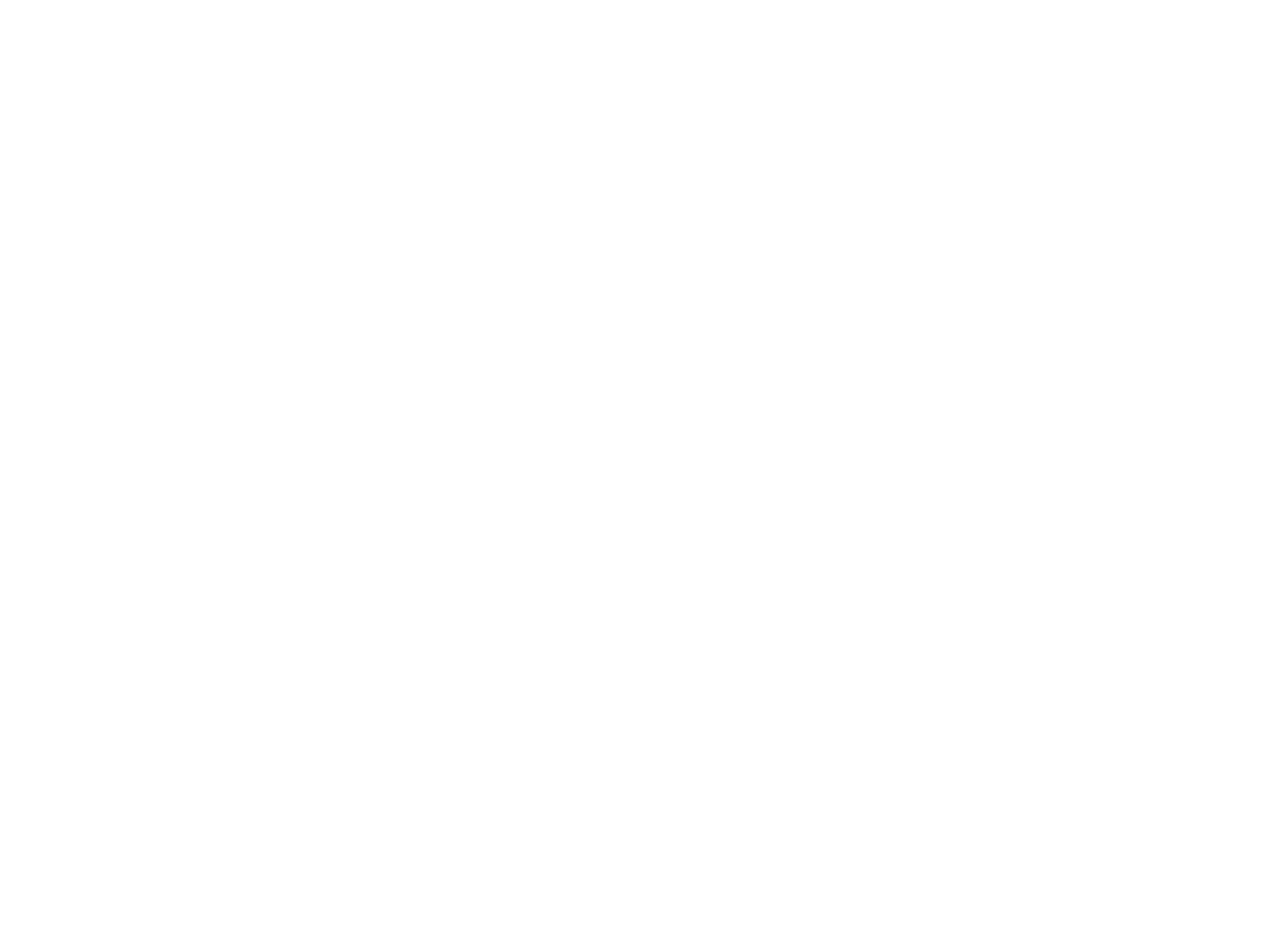
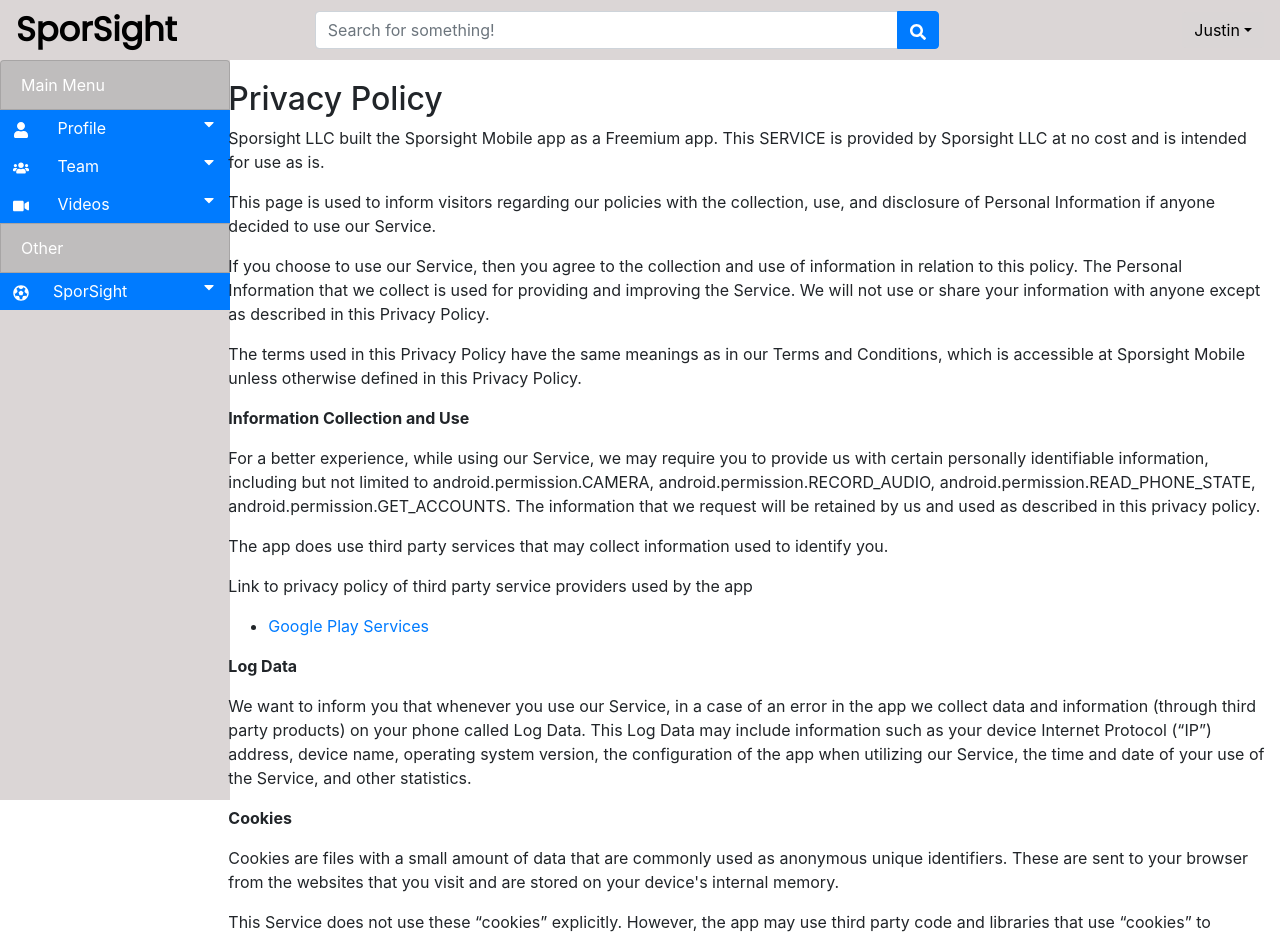
Before and after one commit to justinnp/SporSight-frontend, a React (Create React App) app: page /privacy_policy in a window 1280 px wide. Shown: the top 937 px of the page. Before the commit the page ends 800 px from the top, so only its background shows below. Built offline with nearby package versions, Linux system fonts and the light colour scheme.

Commit message:
uhm, stuff looks better than before

```diff
--- a/src/App.js
+++ b/src/App.js
@@ -4,6 +4,7 @@
 import Home from './Components/Home';
 import Topbar from './Components/Topbar';
 import Sidebar from './Components/Sidebar';
+import PrivacyPolicy from './Components/PrivacyPolicy';
 
 const App = () => {
   return (
@@ -14,6 +15,7 @@
         {/* the following two routes will not be used in the final product, only using now so you can see what youre working on */}
         <Route path="/topbar" component={Topbar} />
         <Route path="/sidebar" component={Sidebar} />
+        <Route path="/privacy_policy" component={PrivacyPolicy} />
       </Switch>
     </BrowserRouter>
   )
--- a/src/CSS/sidebar.css
+++ b/src/CSS/sidebar.css
@@ -1,13 +1,20 @@
 body {
-    padding-top: 56px;
     font-family: 'Poppins', sans-serif;
 }
 
 .logo {
     font-family: 'Poppins', sans-serif;
     font-weight: bold;
-    font-size: 3vh;
+    /* font-size: 3vh; */
     color: black;
+}
+
+.stretch {
+    font-stretch: expanded;
+}
+
+.displayArea {
+    padding-top: 80px;
 }
 
 .modal-backdrop { opacity: .1 !important; }
@@ -20,6 +27,7 @@
     min-height: 100vh;
     background-color: #DBD6D6;
     padding: 0;
+    padding-top: 60px;
 }
 
 /* Sidebar sizes when expanded and expanded */
@@ -80,4 +88,6 @@
     content: url("../images/SporSight.png");
     background-color: transparent;
     border: none;
+    height: 60%;
+    width: 50%;
 }
--- /dev/null
+++ b/src/Components/PrivacyPolicy.js
@@ -0,0 +1,75 @@
+import React, {Component} from 'react';
+import {Row} from 'reactstrap';
+import Topbar from './Topbar';
+import Sidebar from './Sidebar';
+
+class PrivacyPolicy extends Component {
+  render() {
+    return (
+        <div>
+            <Row>
+              <Topbar />
+            </Row>
+            <Row id="body-row">
+                <div className="position-fixed">
+                  <Sidebar />
+                </div>
+                <div class="col offset-md-2 displayArea">
+                    <h2>Privacy Policy</h2> <p> Sporsight LLC built the Sporsight Mobile app as a Freemium app. This SERVICE is provided by
+                        Sporsight LLC at no cost and is intended for use as is.
+                    </p> <p>This page is used to inform visitors regarding our policies with the collection, use, and disclosure
+                        of Personal Information if anyone decided to use our Service.
+                    </p> <p>If you choose to use our Service, then you agree to the collection and use of information in
+                        relation to this policy. The Personal Information that we collect is used for providing and improving
+                        the Service. We will not use or share your information with anyone except as described
+                        in this Privacy Policy.
+                    </p> <p>The terms used in this Privacy Policy have the same meanings as in our Terms and Conditions, which is
+                        accessible at Sporsight Mobile unless otherwise defined in this Privacy Policy.
+                    </p> <p><strong>Information Collection and Use</strong></p> <p>For a better experience, while using our Service, we may require you to provide us with certain
+                        personally identifiable information, including but not limited to android.permission.CAMERA, android.permission.RECORD_AUDIO, android.permission.READ_PHONE_STATE, android.permission.GET_ACCOUNTS. The information that we request will be retained by us and used as described in this privacy policy.
+                    </p> <p>The app does use third party services that may collect information used to identify you.</p> <div><p>Link to privacy policy of third party service providers used by the app</p> <ul><li><a href="https://www.google.com/policies/privacy/" target="_blank">Google Play Services</a></li></ul></div> <p><strong>Log Data</strong></p> <p> We want to inform you that whenever you use our Service, in a case of
+                        an error in the app we collect data and information (through third party products) on your phone
+                        called Log Data. This Log Data may include information such as your device Internet Protocol (“IP”) address,
+                        device name, operating system version, the configuration of the app when utilizing our Service,
+                        the time and date of your use of the Service, and other statistics.
+                    </p> <p><strong>Cookies</strong></p> <p>Cookies are files with a small amount of data that are commonly used as anonymous unique identifiers.
+                        These are sent to your browser from the websites that you visit and are stored on your device's internal
+                        memory.
+                    </p> <p>This Service does not use these “cookies” explicitly. However, the app may use third party code and
+                        libraries that use “cookies” to collect information and improve their services. You have the option to
+                        either accept or refuse these cookies and know when a cookie is being sent to your device. If you choose
+                        to refuse our cookies, you may not be able to use some portions of this Service.
+                    </p> <p><strong>Service Providers</strong></p> <p> We may employ third-party companies and individuals due to the following reasons:</p> <ul><li>To facilitate our Service;</li> <li>To provide the Service on our behalf;</li> <li>To perform Service-related services; or</li> <li>To assist us in analyzing how our Service is used.</li></ul> <p> We want to inform users of this Service that these third parties have access to
+                        your Personal Information. The reason is to perform the tasks assigned to them on our behalf. However,
+                        they are obligated not to disclose or use the information for any other purpose.
+                    </p> <p><strong>Security</strong></p> <p> We value your trust in providing us your Personal Information, thus we are striving
+                        to use commercially acceptable means of protecting it. But remember that no method of transmission over
+                        the internet, or method of electronic storage is 100% secure and reliable, and we cannot guarantee
+                        its absolute security.
+                    </p> <p><strong>Links to Other Sites</strong></p> <p>This Service may contain links to other sites. If you click on a third-party link, you will be directed
+                        to that site. Note that these external sites are not operated by us. Therefore, we strongly
+                        advise you to review the Privacy Policy of these websites. We have no control over
+                        and assume no responsibility for the content, privacy policies, or practices of any third-party sites
+                        or services.
+                    </p> <p><strong>Children’s Privacy</strong></p> <p>These Services do not address anyone under the age of 13. We do not knowingly collect
+                        personally identifiable information from children under 13. In the case we discover that a child
+                        under 13 has provided us with personal information, we immediately delete this from
+                        our servers. If you are a parent or guardian and you are aware that your child has provided us with personal
+                        information, please contact us so that we will be able to do necessary actions.
+                    </p> <p><strong>Changes to This Privacy Policy</strong></p> <p> We may update our Privacy Policy from time to time. Thus, you are advised to review
+                        this page periodically for any changes. We will notify you of any changes by posting
+                        the new Privacy Policy on this page. These changes are effective immediately after they are posted on
+                        this page.
+                    </p> <p><strong>Contact Us</strong></p> <p>If you have any questions or suggestions about our Privacy Policy, do not hesitate to contact
+                        us.
+                    </p> <p>This privacy policy page was created at <a href="https://privacypolicytemplate.net" target="_blank">privacypolicytemplate.net</a>
+                        and modified/generated by <a href="https://app-privacy-policy-generator.firebaseapp.com/" target="_blank">App
+                        Privacy Policy Generator</a></p>
+              </div>
+            </Row>
+        </div>
+      );
+  }
+}
+
+export default PrivacyPolicy;
--- a/src/Components/Sidebar.js
+++ b/src/Components/Sidebar.js
@@ -1,6 +1,7 @@
 import React, { Component } from 'react';
 import {Button, Collapse} from 'reactstrap';
 import {FaCaretDown, FaUserEdit, FaFutbol, FaRegCreditCard, FaUser, FaUpload, FaVideo, FaClipboardList, FaArchive, FaHome, FaUsers, FaInfoCircle, FaRegComment, FaRegCopyright} from 'react-icons/fa';
+import {Redirect} from 'react-router-dom';
 import '../CSS/sidebar.css';
 
 class Sidebar extends Component {
@@ -10,13 +11,26 @@
             collapseProfile: false,
             collapseTeam: false,
             collapseSporSight: false,
-            collapseVideos: false
+            collapseVideos: false,
+            redirect: false
         }
         this.toggleProfile = this.toggleProfile.bind(this);
         this.toggleSporSight = this.toggleSporSight.bind(this);
         this.toggleTeam = this.toggleTeam.bind(this);
         this.toggleVideos = this.toggleVideos.bind(this);
     }
+
+    setRedirect = (param) => {
+        this.setState({
+          [param]: true
+        })
+    }
+
+    renderPrivacyPolicyRedirect = (param) => {
+        if (this.state.redirect) {
+          return <Redirect to='/privacy_policy' />
+        }
+      }
 
     toggleProfile = () => {
         this.setState({
@@ -41,7 +55,7 @@
 
     render() {
         return (
-            <div id="sidebar-container" class="sidebar-expanded d-none d-md-block col-2">
+            <div id="sidebar-container" class="sidebar-expanded d-none d-md-block">
                 <ul class="list-group sticky-top sticky-offset">
                     <li class="list-group-item text-muted d-flex align-items-center menu-collapsed" style={{backgroundColor: "#BFBDBD"}}>
                         <span style={{color: "white"}}>Main Menu</span>
@@ -137,7 +151,8 @@
                                 </a>
                             </li>
                             <li>
-                                <a style={{color:"black"}}>
+                                {this.renderPrivacyPolicyRedirect()}
+                                <a onClick={() => this.setRedirect("redirect")}>
                                     <FaRegCopyright className="mr-4"/>   Privacy Policy
                                 </a>
                             </li>
--- a/src/Components/Topbar.js
+++ b/src/Components/Topbar.js
@@ -1,5 +1,6 @@
 import React, {Component} from 'react'
-import { Dropdown, DropdownToggle, DropdownMenu, DropdownItem, Container } from 'reactstrap';
+import { Dropdown, DropdownToggle, DropdownMenu, DropdownItem, InputGroup, InputGroupAddon, Button, Input } from 'reactstrap';
+import {FaSearch} from 'react-icons/fa';
 
 class Topbar extends Component {
     constructor(props){
@@ -19,7 +20,7 @@
 
     render() {
         return (
-            <nav class="navbar navbar-expand-md navbar-dark fixed-top" style={{backgroundColor: "#DBD6D6"}}>
+            <nav class="navbar navbar-expand-md navbar-dark fixed-top" style={{backgroundColor: "#DBD6D6", paddingBottom:"0px", paddingTop:"0px"}}>
                 <button class="navbar-toggler navbar-toggler-right"
                         type="button"
                         data-toggle="collapse"
@@ -30,10 +31,17 @@
                 >
                     <span class="navbar-toggler-icon"></span>
                 </button>
-                <a class="navbar-brand" href="#">
-                    <span class="logo">SporSight
+                <a class="navbar-brand" href="/home">
+                    <span class="logo stretch" style={{fontSize:"2.1rem"}} >
+                        SporSight
                     </span>
                 </a>
+                <InputGroup className="w-50 mx-auto">
+                    <Input placeholder="Search for something!"/>
+                    <InputGroupAddon addonType="append">
+                    <Button color="primary"> <FaSearch /> </Button>
+                    </InputGroupAddon>
+                </InputGroup>
                 <Dropdown
                     isOpen={this.state.open}
                     toggle={this.toggleDropdown}
```
Also changed, not shown: src/Components/Home.js (+12 -3 lines).
